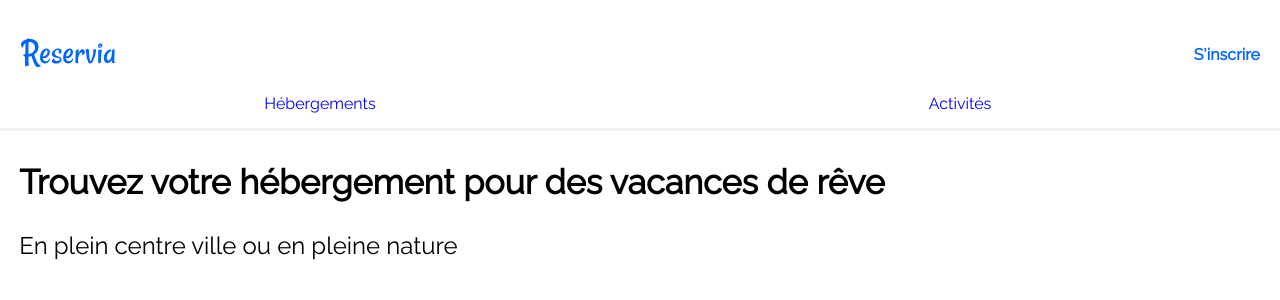
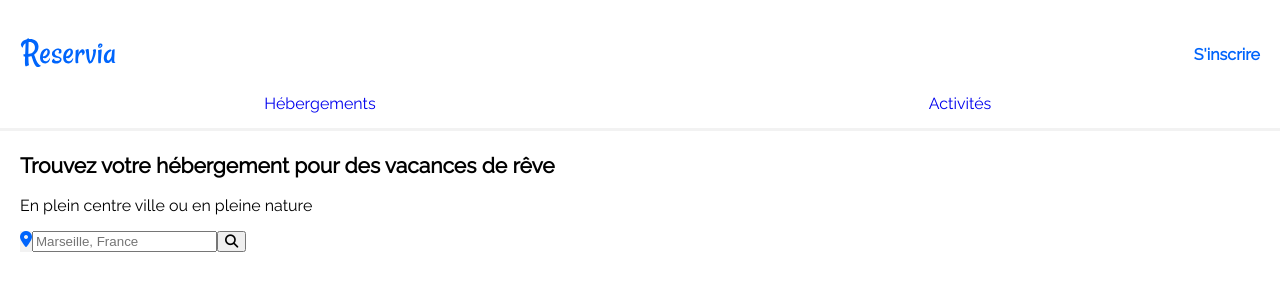
Before and after one commit to moutinhoalexandre/MoutinhoAlexandre_2_22102020, a Jekyll site: the page index.html, which Jekyll copies as it is, in a window 1280 px wide. Shown: the top 300 px of the page. Built offline with Jekyll 4.4.1, drawn with Linux system fonts in a browser that asks for light colours; nearby versions of some CDN libraries.

Commit message:
add textIntroduction

```diff
--- a/index.html
+++ b/index.html
@@ -4,7 +4,7 @@
     <meta charset="UTF-8">
     <meta name="viewport" content="width=device-width, initial-scale=1.0">
     <link rel="stylesheet" href="style.css">
-    <link rel="stylesheet" href="https://cdnjs.cloudflare.com/ajax/libs/font-awesome/4.7.0/css/font-awesome.min.css">
+    <script src="https://kit.fontawesome.com/406da18a0b.js" crossorigin="anonymous" defer ></script>
     <title>Reservia</title>
 </head>
 <body>
@@ -26,6 +26,13 @@
             <h1 class="font-bold">Trouvez votre hébergement pour des vacances de rêve</h1>
             <p>En plein centre ville ou en pleine nature</p>
         </div>
+        <div id="searchBar">
+            <i class="fas fa-map-marker-alt"></i>
+            <input id="searchField" type="text" placeholder="Marseille, France" name="searchField" />
+            <button type="submit" class="btn">
+              <span id="desktopButton">Rechercher</span><span id="mobileButton"><i class="fas fa-search"></i></span>
+            </button>
+        </div>
     </section>
 
 </body>
--- a/style.css
+++ b/style.css
@@ -60,18 +60,34 @@ img{
 
 /*Introduction*/
 
-.textIntroduction{
-    padding: 1.2em;
-    padding-top: 0.2em;
+.introduction{
+    padding-top: 5px;
+    padding-right: 45px;
+    padding-left: 20px;
+    text-align: justify;
 }
 
 .font-bold{
-    font-size: 34px;
+    font-size: 21px;
     font-weight: bold;
 }
 
 p{
-    font-size: 24px;
+    font-size: 16px;
     padding-top: 0em;
     margin-top: 0em;
 }
+
+/*SearchBar*/
+#searchBar{
+    display: flex;
+    flex-grow: 1;
+}
+
+#desktopButton{
+    display: none;
+}
+.fa-map-marker-alt{
+    color: #0065FC;
+    background-color:#F2F2F2 ;
+}
```
